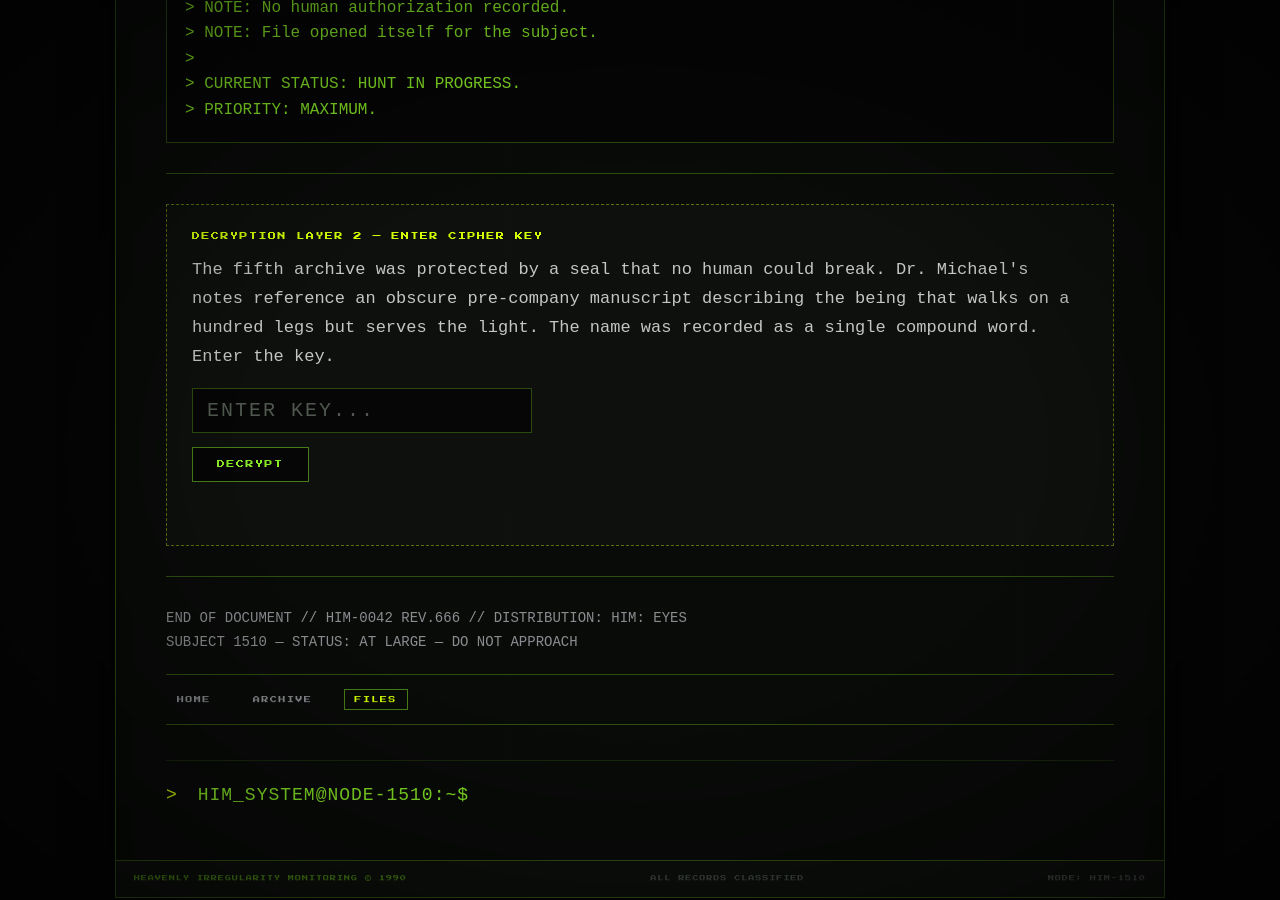
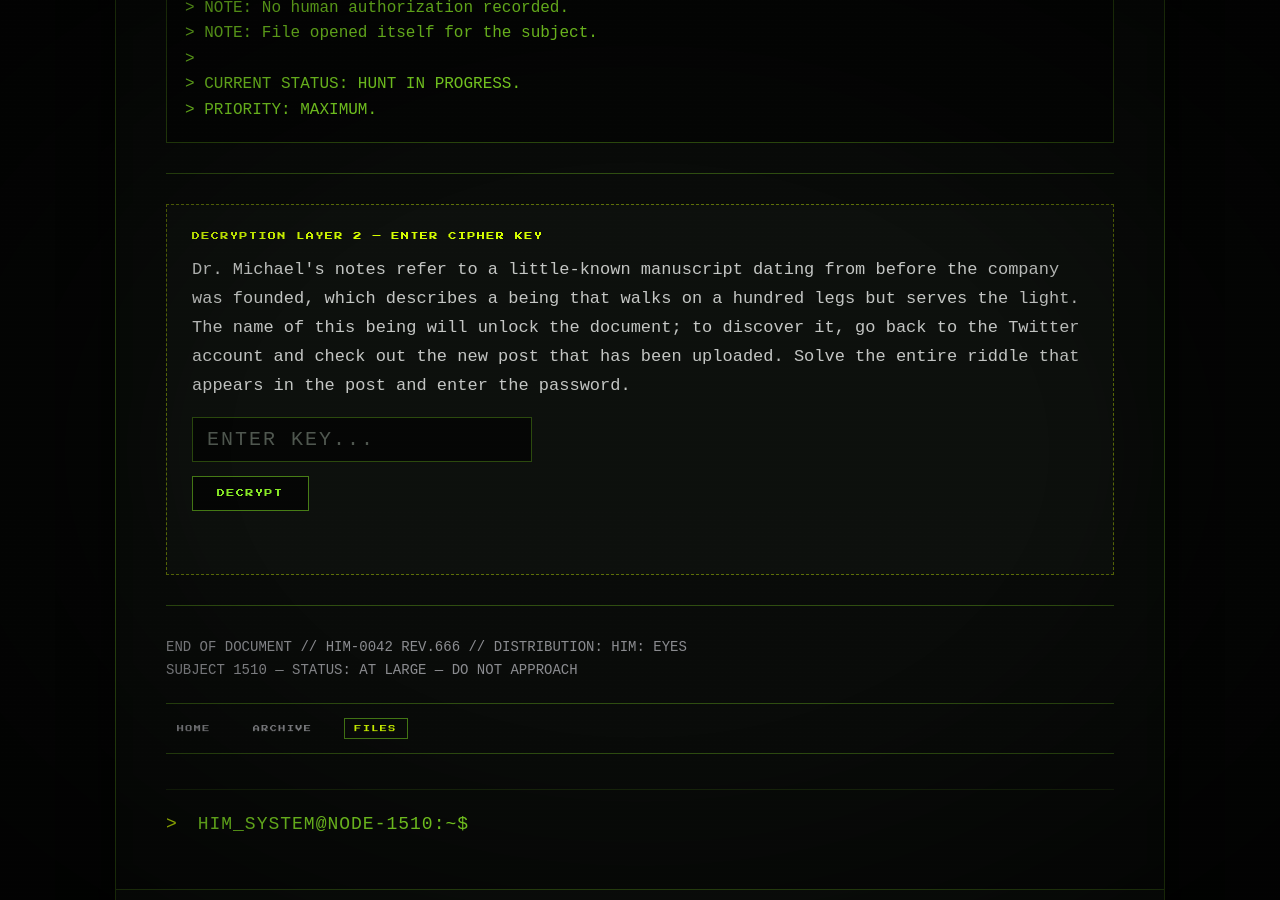
Before and after one commit to draecarysse/himresearchdivision.github.io, a Jekyll site: the page built from files/morning-star.html, in a window 1280 px wide and 900 px high, scrolled down 5995 px. Built offline with Jekyll 4.4.1, drawn with Linux system fonts in a browser that asks for light colours; some web fonts are replaced.

Commit message:
Revise decryption hints and update links

```diff
--- a/files/morning-star.html
+++ b/files/morning-star.html
@@ -360,10 +360,12 @@ permalink: /files/morning-star.html.html
   <div class="password-gate" id="password-gate-2">
     <div class="password-gate__label">DECRYPTION LAYER 2 — ENTER CIPHER KEY</div>
     <p class="password-gate__hint">
-      The fifth archive was protected by a seal that no human could break.
-      Dr. Michael's notes reference an obscure pre-company manuscript describing
-      the being that walks on a hundred legs but serves the light. The name
-      was recorded as a single compound word. Enter the key.
+      Dr. Michael's notes refer to a little-known manuscript dating from before the
+      company was founded, which describes a being that walks on a hundred legs but
+      serves the light. The name of this being will unlock the document; to
+      discover it, go back to the Twitter account and check out the new post
+      that has been uploaded.
+      Solve the entire riddle that appears in the post and enter the password.
     </p>
     <input type="text" class="password-gate__input" placeholder="ENTER KEY..." autocomplete="off">
     <br>
@@ -375,17 +377,18 @@ permalink: /files/morning-star.html.html
   <div class="unlock-link" id="gate-3-reveal">
     <div class="unlock-link__title">LAYER 2 UNLOCKED</div>
     <p class="unlock-link__text">
-      The second key dissolves the cipher wall. A final layer of the research
-      file becomes accessible — one that was sealed by the subject himself.
-      The seal bears no human encryption. It contains a single encoded string,
-      repeated exactly 1,510 times, and a timestamp that has not yet occurred.
+      The second key unlocks the encryption barrier. It grants access to a final layer of
+      the investigation file—one that had been sealed by the subject of the investigation
+      himself. The seal doesn't contain any human-created encryption. It consists of a
+      single encoded string, repeated exactly 1,510 times, and a timestamp that hasn't
+      yet been completed.
     </p>
     <p class="unlock-link__text">
-      Dr. Michael's final note, recovered from her personal effects after the
-      breach, read: "The third key is the date everything began and everything
-      will end. The fifth descent began on the fifteenth of October. The
-      timestamp embedded in the seal points to that same date, but in a year
-      that has not yet arrived. Enter it as DDMMYYYY."
+      The last note from Dr. Michael, found among his personal belongings, read:
+      “The third password is the date when it all began and when it will all
+      end. This password is scattered; the first two digits are hidden in two
+      of the Twitter posts. The last digits are also hidden in the last post:
+      you just must change the values.
     </p>
 
     <!-- Password gate 3 -->
@@ -407,19 +410,20 @@ permalink: /files/morning-star.html.html
     <div class="unlock-link__title">FINAL DECRYPTION SUCCESSFUL</div>
     <p class="unlock-link__text">
       All three layers are open. The full research file is now visible. The
-      final sealed message, recovered from the deepest layer of the fifth
+      final sealed message, recovered from the deepest layer of the final
       archive:
     </p>
     <blockquote style="border-left: 3px solid var(--green-dark); background: rgba(136,233,38,0.04); padding: 14px 18px; margin: 16px 0; color: var(--gray-light); font-size: 16px; font-style: italic;">
-      "If you are reading this, your pretty face is going to hell. Use the date that began it all.
+      "If you are reading this, your pretty face is going to hell. Use the date when it all began,
+      as mentioned in the last post, to unlock a link.
       Find me on the other side of the gates of hell."
     </blockquote>
     <p class="unlock-link__text">
-      The locked file is on Twitter. Use this password to open it:
+      The locked file is on Drive. Use this password to open it:
       <strong style="color: var(--green-bright); letter-spacing: 2px; font-size: 20px;">15102026</strong>
     </p>
-    <a href="https://twitter.com" target="_blank" rel="noopener" class="unlock-link__btn">
-      Access Twitter File
+    <a href="https://drive.google.com/drive/folders/1gVR5QbMnG12T5ls3toUpG5eah_Jx-w9M?usp=drive_link" target="_blank" rel="noopener" class="unlock-link__btn">
+      Access Drive File
     </a>
   </div>
 
```
